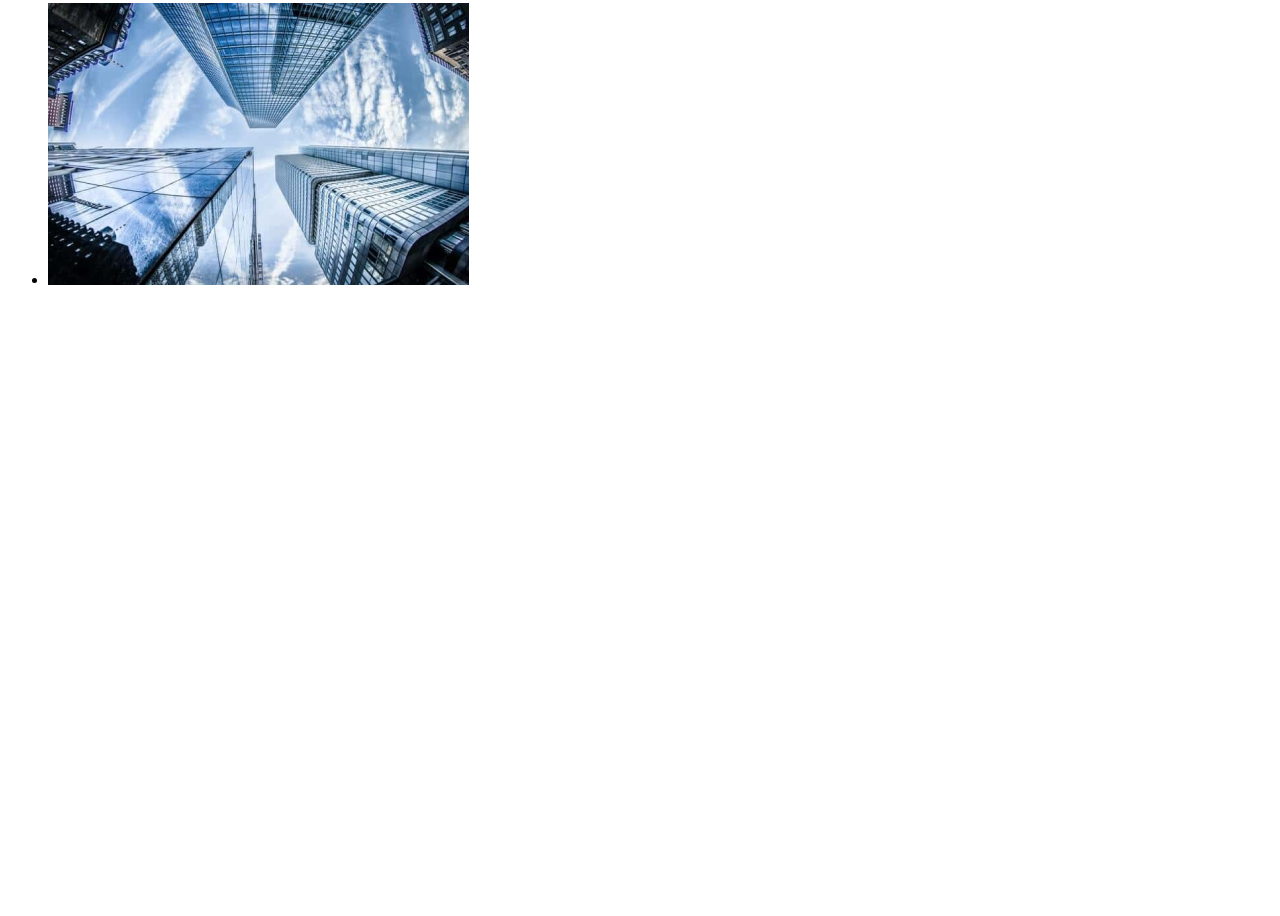
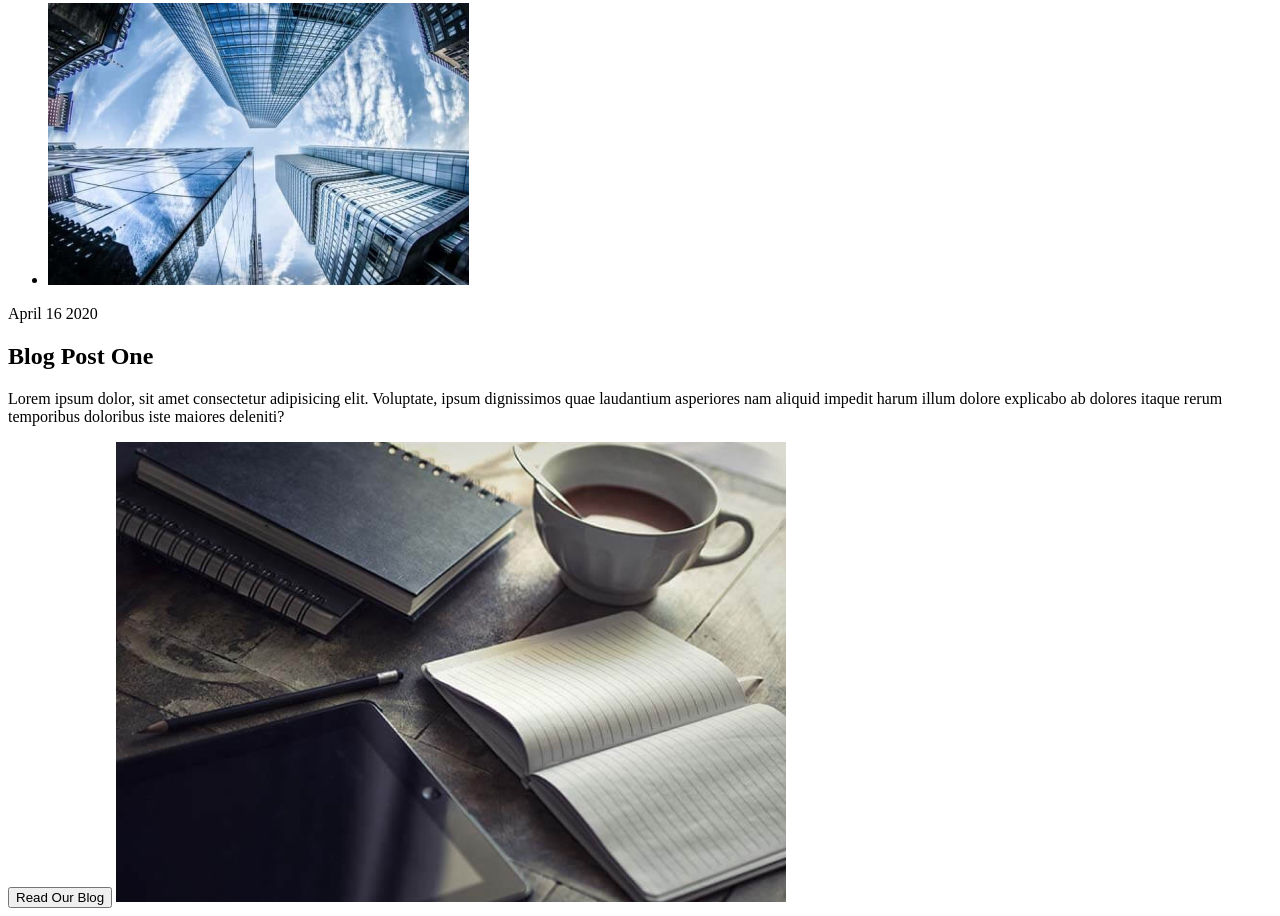
Before and after one commit to kashirin-olexsandr/blended-108_9-10, a plain HTML site: page index.html in a window 1280 px wide. Shown: the part 2453-3369 px from the top of the page. Before the commit the page ends 2758 px from the top, so only its background shows below. Drawn offline with Linux system fonts and the light colour scheme.

Commit message:
add section

```diff
--- a/index.html
+++ b/index.html
@@ -100,6 +100,23 @@
           </li>
         </ul>
       </section>
+      <section>
+        <p>April 16 2020</p>
+        <h2>Blog Post One</h2>
+        <p>
+          Lorem ipsum dolor, sit amet consectetur adipisicing elit. Voluptate,
+          ipsum dignissimos quae laudantium asperiores nam aliquid impedit harum
+          illum dolore explicabo ab dolores itaque rerum temporibus doloribus
+          iste maiores deleniti?
+        </p>
+        <button type="button">Read Our Blog</button>
+        <img
+          src="./images/workingdesk.jpg"
+          alt="workingdesk"
+          width="670"
+          height="460"
+        />
+      </section>
     </main>
     <footer></footer>
   </body>
```
Also changed, not shown: images/workingdesk.jpg (added), 2 other files.
